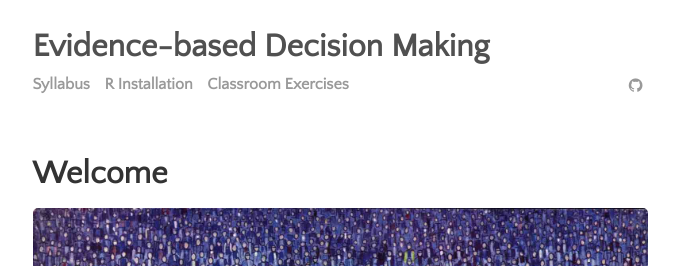
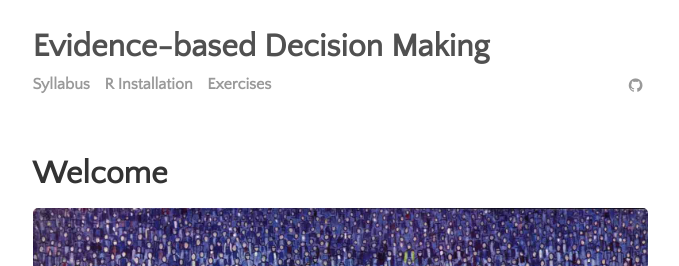
Before and after one commit to matarui/evidencebaseddm, a Jekyll site: the page built from index.html, in a window 1280 px wide. Shown: the top 266 px of the page, without its empty margins (300-979 px from the left). Built offline with Jekyll 4.4.1, drawn with Linux system fonts in a browser that asks for light colours; the list of posts is cut into pages by our own code.

Commit message:
Update settings.yml

```diff
--- a/_data/settings.yml
+++ b/_data/settings.yml
@@ -8,7 +8,7 @@ google-ID: 'UA-112060364-1'
 menu:
 - {name: 'Syllabus',   path: 'menu', url: 'syllabus.html'}
 - {name: 'R Installation',   path: 'menu', url: 'installation.html'}
-- {name: 'Classroom Exercises',   path: 'menu', url: 'projects.html'}
+- {name: 'Exercises',   path: 'menu', url: 'projects.html'}
 
 # Available social icons are powered by Font Awesome, so you can use any icon that they offer
 social:
```
